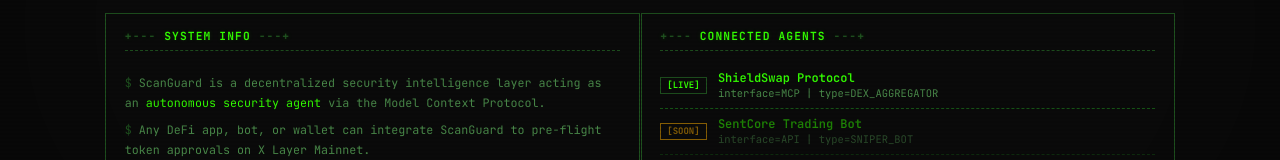
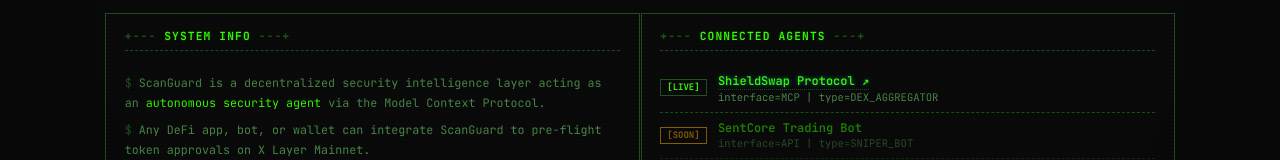
Before and after one commit to mrnetwork0001/ShieldSuite, a React (Vite) app in the folder packages/dashboard/: page / in a window 1280 px wide. Shown: the part 375-535 px from the top of the page. Built offline with nearby package versions, Linux system fonts and the light colour scheme; no server answers.

Commit message:
feat: make connected agents link to shieldswap dApp

```diff
--- a/packages/dashboard/src/App.tsx
+++ b/packages/dashboard/src/App.tsx
@@ -289,7 +289,7 @@
             <div style={{ padding: '0.5rem 0', borderBottom: '1px dashed var(--fg-subtle)', display: 'flex', alignItems: 'center', gap: '0.75rem' }}>
               <span style={{ fontSize: '0.6rem', fontWeight: 700, padding: '0.1rem 0.4rem', border: '1px solid var(--fg-dim)', color: 'var(--fg)' }}>[LIVE]</span>
               <div>
-                <div style={{ fontWeight: 600, fontSize: '0.8rem', color: 'var(--fg)' }}>ShieldSwap Protocol</div>
+                <a href={import.meta.env.VITE_SHIELDSWAP_URL || "http://localhost:5173"} target="_blank" rel="noopener noreferrer" style={{ textDecoration: 'none', fontWeight: 600, fontSize: '0.8rem', color: 'var(--fg)', borderBottom: '1px dotted var(--fg-dim)' }}>ShieldSwap Protocol ↗</a>
                 <div style={{ color: 'var(--text-dim)', fontSize: '0.7rem' }}>interface=MCP | type=DEX_AGGREGATOR</div>
               </div>
             </div>
```
